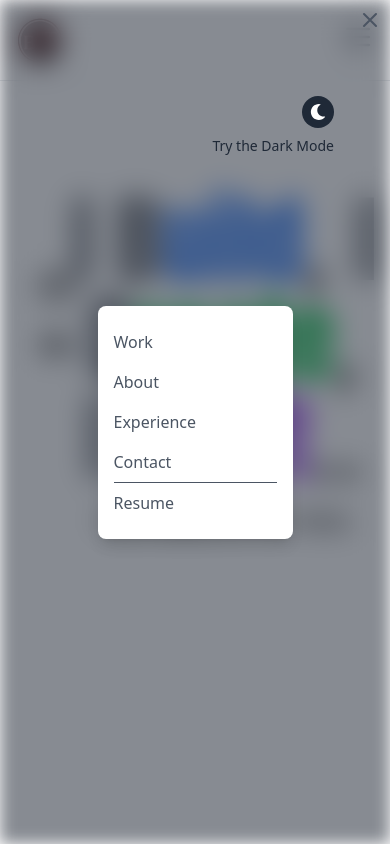
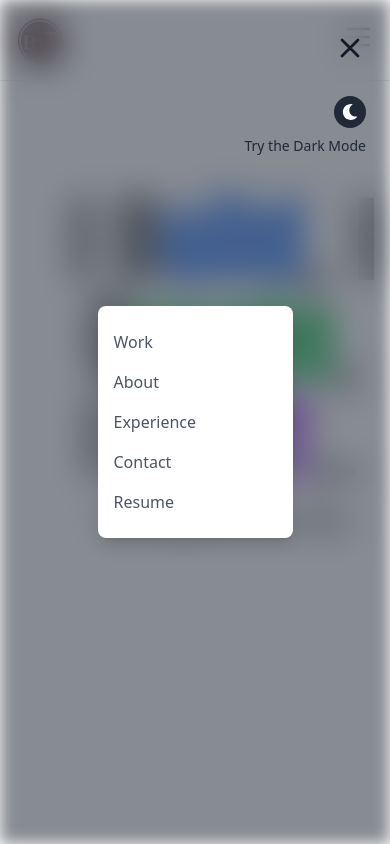
Before and after one commit to Bart-Plange/portfolioV2, a React (Vite) app: page / in a window 390 px wide. Both pictures are taken after a click on the button 358 px from the left and 37 px from the top of the page. Shown: the top 844 px of the page. Built offline with nearby package versions, Linux system fonts and the light colour scheme.

Commit message:
mobile responsiveness added

```diff
--- a/src/components/DarkModeToggle.jsx
+++ b/src/components/DarkModeToggle.jsx
@@ -25,7 +25,7 @@ const DarkModeToggle = ({ toggleDarkMode }) => {
   };
 
   return (
-    <div className="fixed top-20 right-10 p-4 flex flex-col items-end z-50 lg:top-24 lg:right-8 md:top-16 md:right-8 sm:top-15 sm:right-7">
+    <div className="fixed top-20 right-2 p-4 flex flex-col items-end z-50 lg:top-24 lg:right-8 md:top-16 sm:top-15 ">
       <div className="dark-mode-toggle">
         {showIcon && (
           <button
--- a/src/components/Header.jsx
+++ b/src/components/Header.jsx
@@ -1,4 +1,5 @@
 import { useState } from "react";
+import { motion, AnimatePresence } from "framer-motion"; // Import motion and AnimatePresence
 import Logo from "../assets/bartlogo.svg";
 
 const Header = () => {
@@ -14,6 +15,19 @@ const Header = () => {
 
   const resumeUrl = "/path/to/your/resume.pdf"; // Replace with your actual resume URL
 
+   const menuItems = [
+    { label: "Work", href: "#work" },
+    { label: "About", href: "#about" },
+    { label: "Experience", href: "#experience" },
+    { label: "Contact", href: "#contact" },
+    {
+      label: "Resume",
+      href: resumeUrl,
+      target: "_blank",
+      rel: "noopener noreferrer",
+    },
+    // Add more mobile menu items here
+  ];
   return (
     <div className="fixed top-0 left-0 w-full border-b border-gray-300 bg-white z-50 dark:bg-darkBackground">
       <div className="container mx-auto p-4 relative">
@@ -45,16 +59,28 @@ const Header = () => {
           </div>
           {/* Desktop Menu */}
           <div className="hidden lg:flex space-x-6">
-            <a href="#work" className="text-gray-600 dark:text-white hover:underline dark:hover:text-orange-500">
+            <a
+              href="#work"
+              className="text-gray-600 dark:text-white hover:underline dark:hover:text-orange-500"
+            >
               Work
             </a>
-            <a href="#about" className="text-gray-600 dark:text-white hover:underline dark:hover:text-orange-500">
+            <a
+              href="#about"
+              className="text-gray-600 dark:text-white hover:underline dark:hover:text-orange-500"
+            >
               About
             </a>
-            <a href="#experience" className="text-gray-600 dark:text-white hover:underline dark:hover:text-orange-500">
+            <a
+              href="#experience"
+              className="text-gray-600 dark:text-white hover:underline dark:hover:text-orange-500"
+            >
               Experience
             </a>
-            <a href="#contact" className="text-gray-600 dark:text-white hover:underline dark:hover:text-orange-500">
+            <a
+              href="#contact"
+              className="text-gray-600 dark:text-white hover:underline dark:hover:text-orange-500"
+            >
               Contact
             </a>
             <a
@@ -69,16 +95,29 @@ const Header = () => {
           </div>
         </div>
         {/* Mobile Menu */}
+        <AnimatePresence mode="wait">
           {isMenuOpen && (
-          <div className="lg:hidden fixed inset-0 flex items-center justify-center z-50">
-            <div className="bg-gray-900 bg-opacity-50 absolute inset-0 blur backdrop-blur-md"></div>
-            <div className="w-1/2 bg-white p-4 rounded-lg shadow-lg z-10">
+            <motion.div
+              className="lg:hidden fixed inset-0 flex items-center justify-center z-50"
+              key="menu"
+              initial={{ opacity: 0, x: "100%" }}
+              animate={{ opacity: 1, x: "0%" }}
+              exit={{ opacity: 0, x: "100%" }}
+              transition={{ type: "spring", damping: 22, stiffness: 120}}
+            >
+              <div className="bg-gray-900 bg-opacity-50 absolute inset-0 blur backdrop-blur-lg"></div>
+              <motion.div
+                className="w-1/2 bg-white p-4 rounded-lg shadow-lg z-10"
+                initial={{ opacity: 0, y: -50 }}
+                animate={{ opacity: 1, y: 0 }}
+                transition={{ type: "spring", damping: 22, stiffness: 120 }}
+              >
                 <button
                   onClick={closeMenu}
-                className="absolute top-2 right-2 text-gray-600 hover:text-gray-900 focus:outline-none"
+                  className="absolute top-8 right-6 text-gray-900 dark:text-gray-100 hover:text-gray-900 focus:outline-none"
                 >
                   <svg
-                  className="w-6 h-6"
+                    className="w-8 h-8"
                     fill="none"
                     stroke="currentColor"
                     viewBox="0 0 24 24"
@@ -92,47 +131,30 @@ const Header = () => {
                     ></path>
                   </svg>
                 </button>
-              <a
+                {menuItems.map((item, index) => (
+                  <motion.a
+                    key={index}
                     onClick={closeMenu}
-                href="#work"
+                    href={item.href}
+                    target={item.target}
+                    rel={item.rel}
                     className="block py-2 text-gray-600 hover:text-gray-900"
+                    initial={{ opacity: 0, y: -10 }}
+                    animate={{ opacity: 1, y: 0 }}
+                    transition={{
+                      type: "spring",
+                      damping: 22,
+                      stiffness: 120,
+                      delay: index * 0.5, // Adjust the delay to control stagger
+                    }}
                   >
-                Work
-              </a>
-              <a
-                onClick={closeMenu}
-                href="#about"
-                className="block py-2 text-gray-600 hover:text-gray-900"
-              >
-                About
-              </a>
-              <a
-                onClick={closeMenu}
-                href="#experience"
-                className="block py-2 text-gray-600 hover:text-gray-900"
-              >
-                Experience
-              </a>
-              <a
-                onClick={closeMenu}
-                href="#contact"
-                className="block py-2 text-gray-600 hover:text-gray-900"
-              >
-                Contact
-              </a>
-              <a
-                onClick={closeMenu}
-                href={resumeUrl}
-                target="_blank"
-                rel="noopener noreferrer"
-                className="block py-2 text-gray-600 hover:text-gray-900 border-t border-gray-600"
-              >
-                Resume
-              </a>
-              {/* Add more mobile menu items here */}
-            </div>
-          </div>
+                    {item.label}
+                  </motion.a>
+                ))}
+              </motion.div>
+            </motion.div>
           )}
+        </AnimatePresence>
       </div>
     </div>
   );
--- a/src/components/Layout.jsx
+++ b/src/components/Layout.jsx
@@ -1,16 +1,20 @@
 import { Header, SideIcons, Footer, DarkModeToggle } from "../components";
 
 const Layout = ({ children, toggleDarkMode }) => {
+  const isMobileView = () => {
+    return window.innerWidth <= 768;
+  };
+
   return (
     <div className="flex dark:bg-darkBackground">
-      <SideIcons />
-      <div className="flex-1 p-4 relative"> {/* Make the container relative */}
+      {!isMobileView() && <SideIcons />}
+      <div className="flex-1 p-4 relative">
         <Header />
         {children}
         <Footer />
-        <DarkModeToggle toggleDarkMode={toggleDarkMode}/>
-        </div>
+        <DarkModeToggle toggleDarkMode={toggleDarkMode} />
       </div>
+    </div>
   );
 };
 
```
Lines whose indentation alone changed are shown as unchanged.
